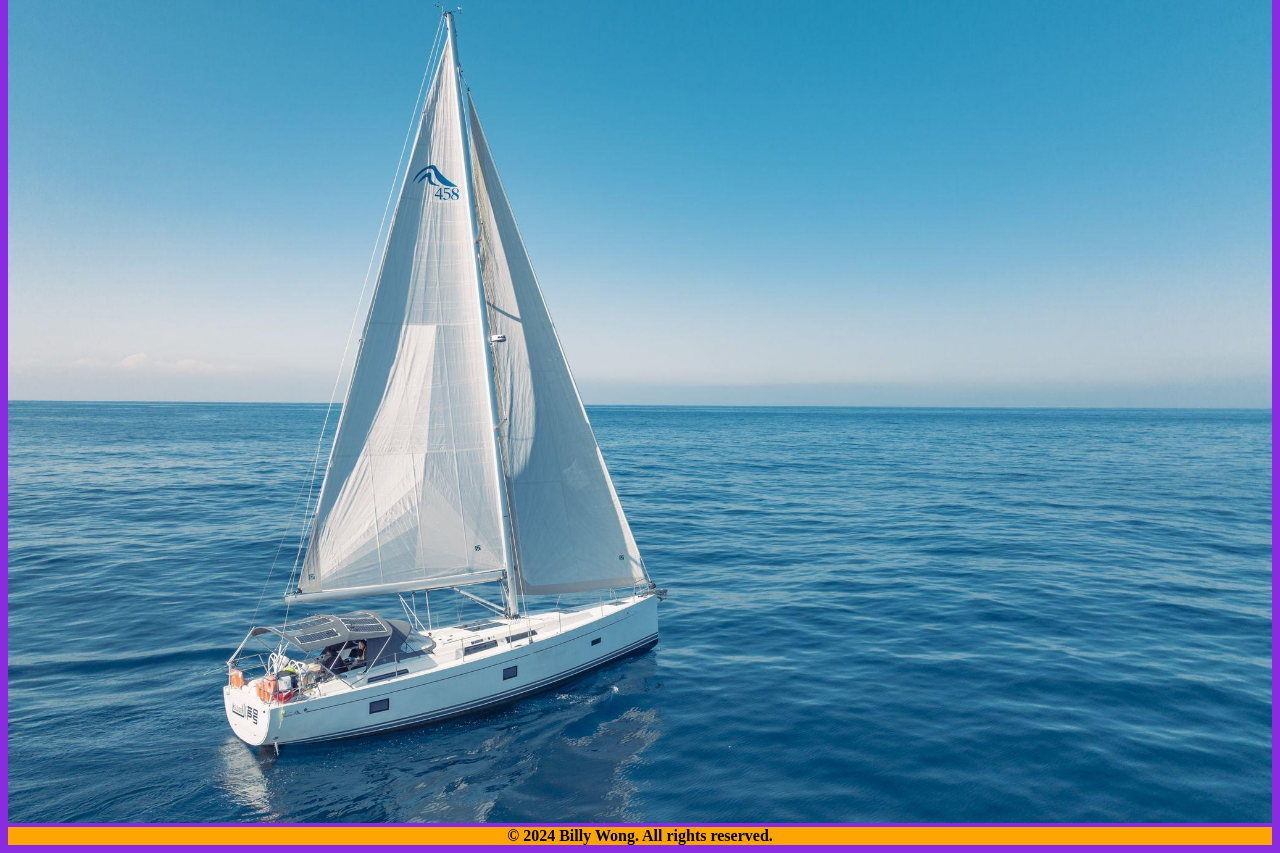
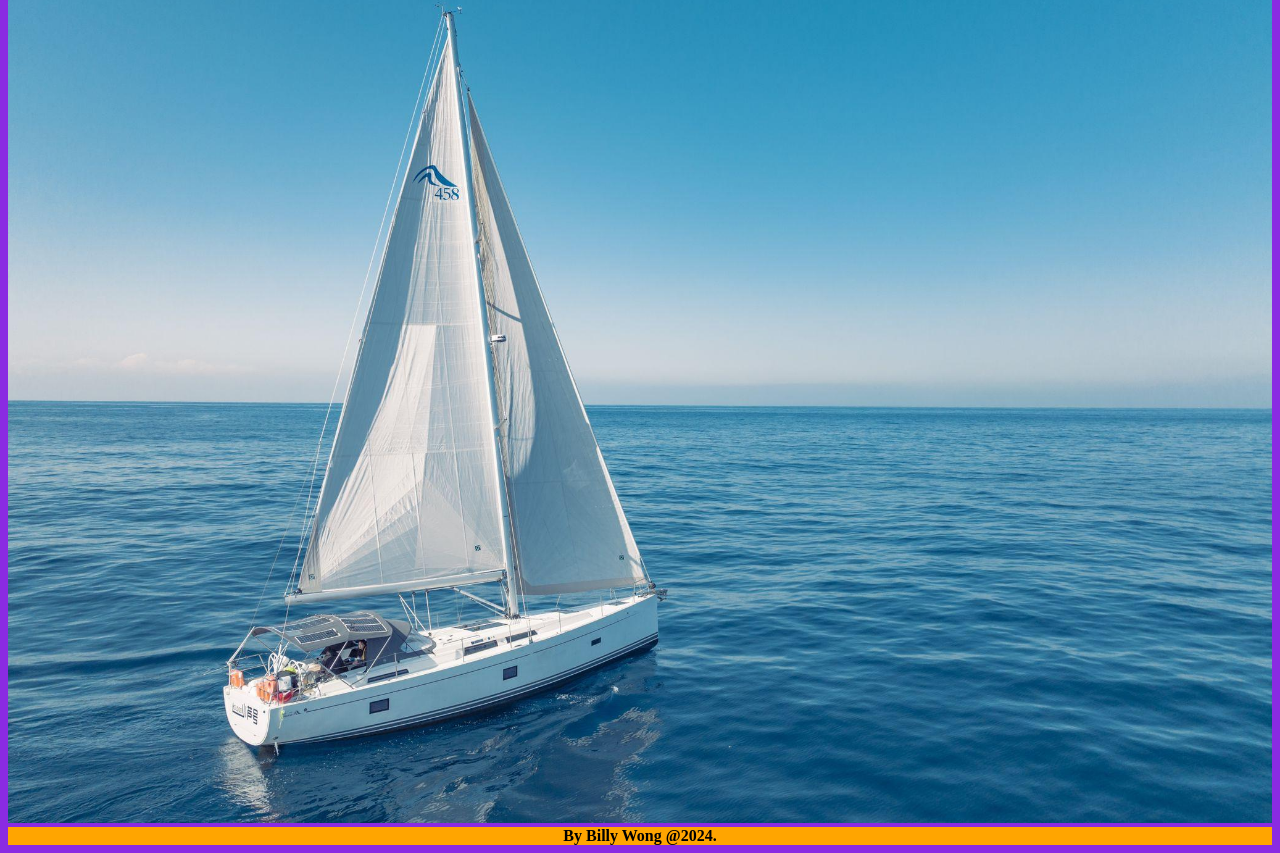
Before and after one commit to dockerwin11/studypage, a plain HTML site: page index.html in a window 1280 px wide. Shown: the part 324-1177 px from the top of the page. Drawn offline with Linux system fonts and the light colour scheme.

Commit message:
Update index.html
update

```diff
--- a/index.html
+++ b/index.html
@@ -47,7 +47,7 @@
     <!-- <img src="/ship/sail/image1.jpg" width="100%" height="30%"> -->
 
     <div id="main_footer" style="background-color:#FFA500;clear:both;text-align:center;">
-       <b>© 2024 Billy Wong. All rights reserved.</b>
+       <b>By Billy Wong @2024.</b>
     </div>
 
 </div>
```
